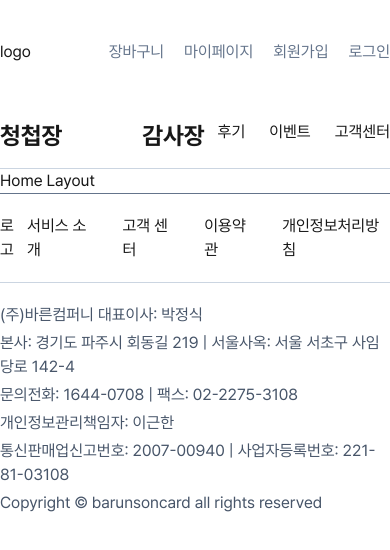
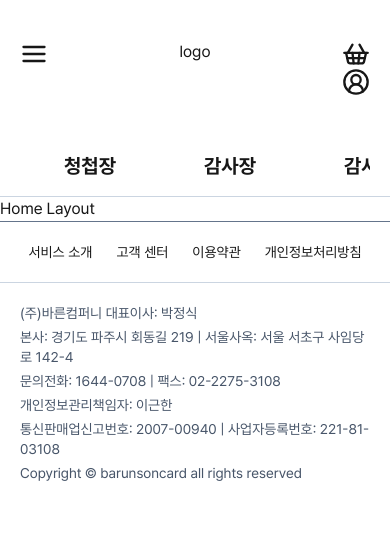
Before and after one commit to JeanYoungPark/mochung, a Next.js app: page / in a window 390 px wide. Shown: the top 550 px of the page. Built offline with nearby package versions, Linux system fonts and the light colour scheme.

Commit message:
style: update common ui

```diff
--- a/src/app/globals.css
+++ b/src/app/globals.css
@@ -15,7 +15,12 @@
 } */
 
 body {
+    min-width: 380px;
     color: var(--foreground);
     background: var(--background);
     font-family: var(--font-pretendard), var(--font-poppins), sans-serif;
 }
+
+.container {
+    @apply w-full mx-auto max-w-7xl px-5 xl:px-0;
+}
--- a/src/app/list/layout.tsx
+++ b/src/app/list/layout.tsx
@@ -5,5 +5,9 @@ export default function layout({
 }: Readonly<{
     children: React.ReactNode;
 }>) {
-    return <div>list layout {children}</div>;
+    return (
+        <div className='container'>
+            <div className='py-10'>list layout {children}</div>
+        </div>
+    );
 }
--- a/src/components/layout/Footer.module.css
+++ b/src/components/layout/Footer.module.css
@@ -2,16 +2,16 @@
     @apply w-full border-slate-500 border-t;
 }
 
-.container {
-    @apply w-full mx-auto max-w-7xl;
+.logo {
+    @apply hidden xl:block;
 }
 
 .etcInfoWrapper {
-    @apply flex justify-between py-5;
+    @apply flex justify-center py-5 xl:justify-between;
 }
 
 .etcList {
-    @apply flex gap-6;
+    @apply flex gap-6 text-sm xl:text-lg;
 }
 
 .companyInfoWrapper {
@@ -19,5 +19,5 @@
 }
 
 .companyInfoList {
-    @apply text-slate-600 flex flex-col gap-1 text-base;
+    @apply text-slate-600 flex flex-col gap-1 text-sm xl:text-base;
 }
--- a/src/components/layout/Footer.tsx
+++ b/src/components/layout/Footer.tsx
@@ -4,9 +4,9 @@ import styles from "@/components/layout/Footer.module.css";
 export default function Footer() {
     return (
         <div className={styles.footer}>
-            <div className={styles.container}>
+            <div className='container'>
                 <div className={styles.etcInfoWrapper}>
-                    <h5>로고</h5>
+                    <h5 className={styles.logo}>로고</h5>
                     <ul className={styles.etcList}>
                         <li>서비스 소개</li>
                         <li>고객 센터</li>
@@ -16,7 +16,7 @@ export default function Footer() {
                 </div>
             </div>
             <div className={styles.companyInfoWrapper}>
-                <div className={styles.container}>
+                <div className='container'>
                     <div className={styles.companyInfoList}>
                         <p>(주)바른컴퍼니 대표이사: 박정식</p>
                         <p>본사: 경기도 파주시 회동길 219 | 서울사옥: 서울 서초구 사임당로 142-4</p>
--- a/src/components/layout/Header.module.css
+++ b/src/components/layout/Header.module.css
@@ -2,16 +2,24 @@
     @apply w-full border-slate-300 border-b;
 }
 
-.container {
-    @apply w-full mx-auto max-w-7xl;
+.authWrapper {
+    @apply relative flex justify-between py-10 xl:justify-end;
 }
 
-.authWrapper {
-    @apply flex justify-between py-10;
+.logo {
+    @apply absolute left-[50%] translate-x-[-50%] xl:left-0 xl:translate-x-0;
 }
 
 .authList {
-    @apply flex gap-5 text-base text-slate-500;
+    @apply hidden gap-5 text-base text-slate-500 xl:flex xl:justify-end;
+}
+
+.iconWrapper {
+    @apply flex w-full justify-between xl:hidden;
+}
+
+.menuIcon {
+    @apply w-7 h-7;
 }
 
 .menuWrapper {
@@ -19,9 +27,17 @@
 }
 
 .mainMenu {
-    @apply flex gap-20 text-2xl font-bold;
+    @apply flex text-xl xl:text-2xl font-bold;
+}
+
+.mainMenuItem {
+    @apply min-w-[140px] text-center xl:text-left;
 }
 
 .etcMenu {
-    @apply flex gap-6;
+    @apply hidden gap-6 xl:flex;
 }
+
+.drawer {
+    @apply hidden fixed top-0 left-0 w-lvw h-lvh;
+}
--- a/src/components/layout/Header.tsx
+++ b/src/components/layout/Header.tsx
@@ -1,28 +1,58 @@
+"use client";
+
 import Link from "next/link";
 import React from "react";
 import styles from "@/components/layout/Header.module.css";
+import { AlignJustify, CircleUserRound, ShoppingBasket } from "lucide-react";
+import "keen-slider/keen-slider.min.css";
+import { useKeenSlider } from "keen-slider/react";
 
 export default function Header() {
+    const [sliderRef] = useKeenSlider<HTMLElement>({
+        breakpoints: {
+            "(min-width: 1280px)": {
+                disabled: true,
+            },
+        },
+        loop: false,
+        mode: "snap",
+        rtl: false,
+        slides: { perView: "auto" },
+    });
+
     return (
         <div className={styles.header}>
-            <div className={styles.container}>
+            <div className='container'>
                 {/*auth*/}
                 <div className={styles.authWrapper}>
-                    <h1>logo</h1>
+                    <h1 className={styles.logo}>logo</h1>
                     <ul className={styles.authList}>
                         <li>장바구니</li>
                         <li>마이페이지</li>
                         <li>회원가입</li>
                         <li>로그인</li>
                     </ul>
+                    <div className={styles.iconWrapper}>
+                        <AlignJustify className={styles.menuIcon} />
+                        <div className='flex gap-3'>
+                            <ShoppingBasket className={styles.menuIcon} />
+                            <CircleUserRound className={styles.menuIcon} />
+                        </div>
+                    </div>
                 </div>
                 {/* 메뉴 */}
                 <div className={styles.menuWrapper}>
-                    <ul className={styles.mainMenu}>
-                        <li>
+                    <ul ref={sliderRef} className={`keen-slider ${styles.mainMenu}`}>
+                        <li className={`keen-slider__slide ${styles.mainMenuItem}`}>
                             <Link href='/list/mCard/wedding'>청첩장</Link>
                         </li>
-                        <li>
+                        <li className={`keen-slider__slide ${styles.mainMenuItem}`}>
+                            <Link href='/list/mCard/thanks'>감사장</Link>
+                        </li>
+                        <li className={`keen-slider__slide ${styles.mainMenuItem}`}>
+                            <Link href='/list/mCard/thanks'>감사장</Link>
+                        </li>
+                        <li className={`keen-slider__slide ${styles.mainMenuItem}`}>
                             <Link href='/list/mCard/thanks'>감사장</Link>
                         </li>
                     </ul>
@@ -33,6 +63,8 @@ export default function Header() {
                     </ul>
                 </div>
             </div>
+            {/* 드로어 */}
+            <div className={styles.drawer}></div>
         </div>
     );
 }
```
Also changed, not shown: package.json (+8 -6 lines), 1 other file (tests, documents, lock files or other folders).
